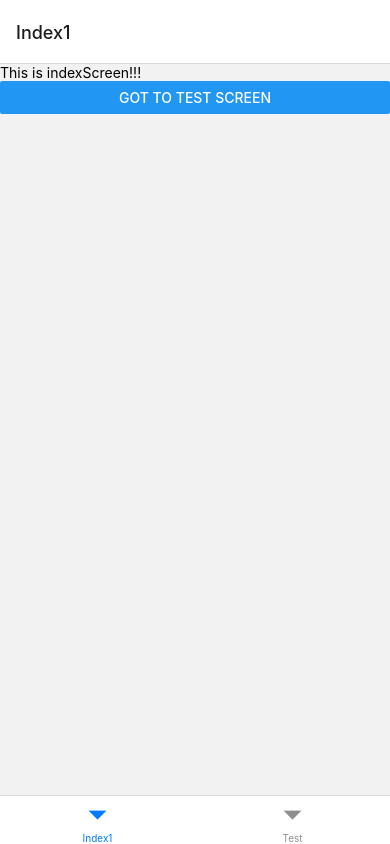
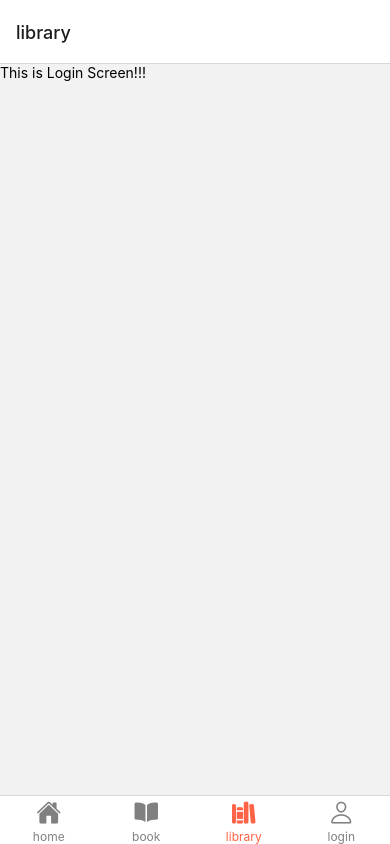
Before and after one commit to PatrykRomanowski/comiksReader, a React Native app: screen /library in a window 390 px wide. Built offline with nearby package versions, Linux system fonts and the light colour scheme.

Commit message:
adding icons to navigation

```diff
--- a/App.js
+++ b/App.js
@@ -2,11 +2,13 @@ import React, { useState } from "react";
 // import { createStackNavigator } from "@react-navigation/stack";
 import { createBottomTabNavigator } from "@react-navigation/bottom-tabs";
 import { StyleSheet, Button, Text, View, FlatList } from "react-native";
-// import { createStackNavigator } from "@react-navigation/stack";
+// import { createStackNavigator } from "@react-navigation/stack
+import { Ionicons } from "@expo/vector-icons";
 
 import { NavigationContainer } from "@react-navigation/native";
 import IndexScreen from "./src/screens/indexScreen";
 import TestScreen from "./src/screens/testScreen";
+import LoginScreen from "./src/screens/loginScreen";
 
 // const Stack = createStackNavigator();
 const Tab = createBottomTabNavigator();
@@ -23,15 +25,49 @@ export default function App() {
 
   return (
     <NavigationContainer>
-      <Tab.Navigator>
-        <Tab.Screen name="Index1" component={IndexScreen}></Tab.Screen>
+      <Tab.Navigator
+        screenOptions={({ route }) => ({
+          tabBarIcon: ({ color, size }) => {
+            let iconName; // selection of icons
+
+            if (route.name === "Home") {
+              iconName = "home";
+            } else if (route.name === "library") {
+              iconName = "library";
+            } else if (route.name === "book") {
+              iconName = "book";
+            } else if (route.name === "login") {
+              iconName = "person-outline";
+            }
+
+            return <Ionicons name={iconName} size={size} color={color} />;
+          },
+        })}
+        tabBarOptions={{
+          activeTintColor: "tomato",
+          inactiveTintColor: "gray",
+          style: { height: 60 },
+          labelStyle: { fontSize: 12 },
+        }}
+      >
         <Tab.Screen
-          name="Test"
+          name="home"
+          component={IndexScreen}
+          options={{
+            tabBarIcon: ({ color, size }) => (
+              <Ionicons name="home" color={color} size={size} />
+            ),
+          }}
+        ></Tab.Screen>
+        <Tab.Screen name="book" component={IndexScreen}></Tab.Screen>
+        <Tab.Screen name="library" component={LoginScreen}></Tab.Screen>
+        <Tab.Screen
+          name="login"
           component={TestScreen}
-          options={{
-            headerTitle: "Test2",
-            headerRight: () => <Button title="Test2"></Button>,
-          }}
+          // options={{
+          //   headerTitle: "Test2",
+          //   headerRight: () => <Button title="Test2"></Button>,
+          // }}
         ></Tab.Screen>
       </Tab.Navigator>
     </NavigationContainer>
--- a/package.json
+++ b/package.json
@@ -9,6 +9,7 @@
     "web": "expo start --web"
   },
   "dependencies": {
+    "@expo/vector-icons": "^13.0.0",
     "@expo/webpack-config": "^18.0.1",
     "@react-navigation/bottom-tabs": "^6.5.7",
     "@react-navigation/native": "^6.1.6",
--- /dev/null
+++ b/src/screens/loginScreen.js
@@ -0,0 +1,14 @@
+import React from "react";
+import { Button, TextInput, Text, View, StyleSheet } from "react-native";
+
+const LoginScreen = () => {
+  return (
+    <View>
+      <Text>This is Login Screen!!!</Text>
+    </View>
+  );
+};
+
+const styles = StyleSheet.create({});
+
+export default LoginScreen;
```
Also changed, not shown: 1 other file (tests, documents, lock files or other folders).
